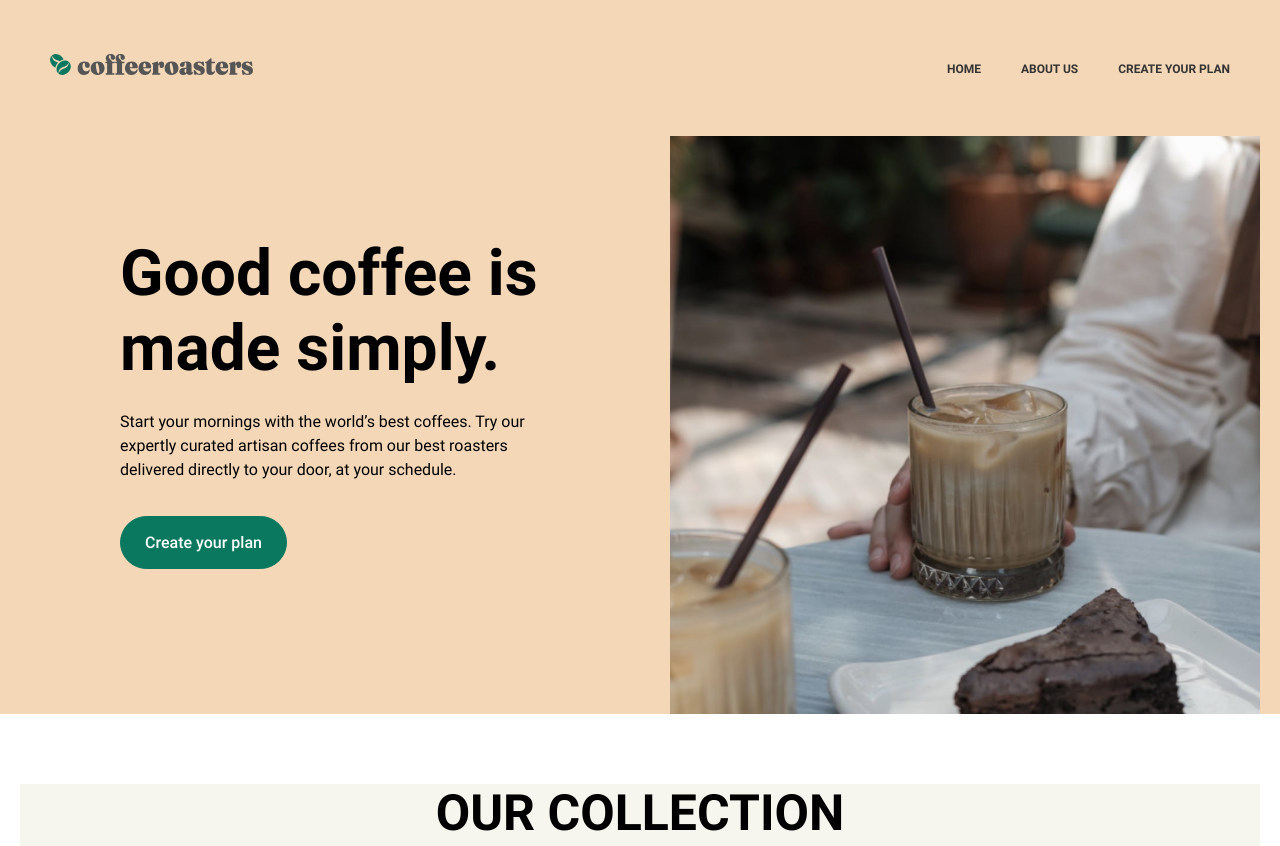
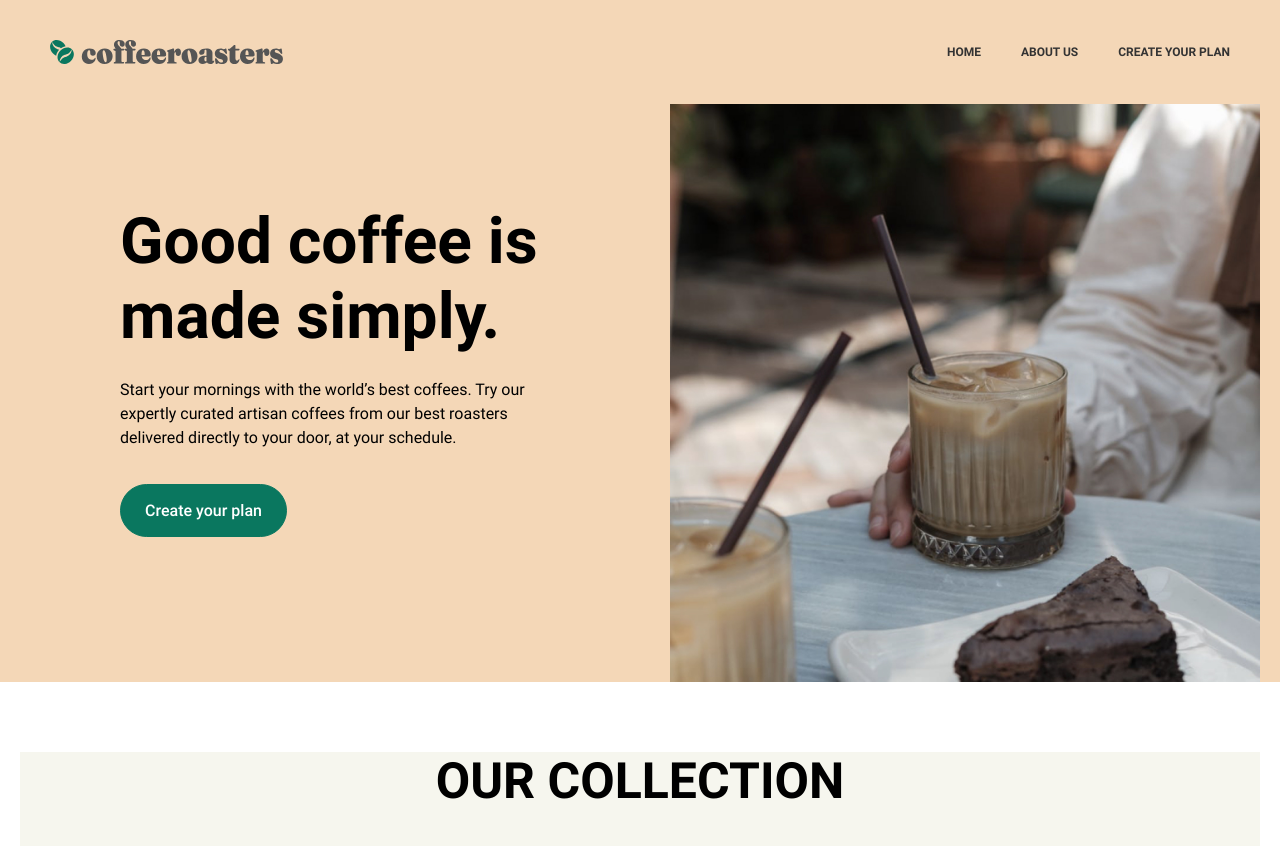
Before and after one commit to oyatillo0201/Coffeeroasters, a plain HTML site: page index.html in a window 1280 px wide. Shown: the top 846 px of the page. Drawn offline with Linux system fonts and the light colour scheme.

Commit message:
Add site-header

```diff
--- a/css/style.css
+++ b/css/style.css
@@ -1,5 +1,12 @@
+/* CUSTOM PROPS */
+:root {
+  --text-color: #333;
+  --accent-color-green: #0a775f;
+  --outline-color: var(--accent-color-green);
+}
+
+
 /* FONTS */
-
 @font-face {
   font-family: "Roboto";
   font-style: normal;
@@ -45,14 +52,19 @@ body {
   margin: 0;
   font-family: "Roboto","Arial", sans-serif;
   font-size: 16px;
-  line-height: 1.5;
+  line-height: 1.75;
   background-color: #fff;
-  color: #222;
+  color: var(--text-color);
 }
 
 img {
   max-width: 100%;
   height: auto;
+}
+
+*:focus {
+  outline: 2px dashed var(--outline-color);
+  outline-offset: 3px;
 }
 
 /* CONTAINER */
@@ -70,28 +82,53 @@ img {
   flex-grow: 1;
 }
 
-/* SITE-HEADER */
-.global-wrapper {
+/* SITE-HEADER-INTRO-WRAPER */
+.site-header-hero-wrapper {
   background-color: #f1d2ae;
   background-image: url(../img/site-header-bg.jpg);
-  background-repeat: no-repeat;
-  background-size: cover;
+}
+
+
+/* SITE-HEADER */
+.site-header {
+  padding-top: 40px;
+  padding-bottom: 40px;
 }
 
 .site-header-container {
-  padding: 40px 50px 40px 50px;
   display: flex;
   justify-content: space-between;
   align-items: center;
+  padding-left: 50px;
+  padding-right: 50px;
+}
+
+.site-header-logo-link {
+  display: flex;
+  text-decoration: none;
+}
+
+.site-header-logo-link:hover {
+  opacity: 0.8;
+}
+
+.site-header-logo-link:active {
+  opacity: 0.6;
 }
 
 .site-header-logo-img {
-  width: 203px;
+  width: 233px;
+  height: 24px;
+  object-fit: contain;
   margin-right: 20px;
 }
 
+
+/* SITENAV */
 .sitenav-list {
   display: flex;
+  padding: 0;
+  margin: 0;
   list-style: none;
 }
 
@@ -100,14 +137,22 @@ img {
 }
 
 .sitenav-link {
+  display: block;
   font-weight: 700;
   line-height: 14px;
   font-size: 12px;
   text-transform: uppercase;
-  color: #333333;
   text-decoration: none;
+  color: var(--text-color);
 }
 
+.sitenav-link:hover {
+  color: var(--accent-color-green);
+}
+
+.sitenav-link:active {
+  opacity: 0.6;
+}
 
 /* HERO */
 .site-hero-container {
--- a/index.html
+++ b/index.html
@@ -17,13 +17,15 @@
 </head>
 <body>
 
-<div class="global-wrapper">
+<div class="site-header-hero-wrapper">
   <!-- SITE-HEADER -->
   <header class="site-header">
     <div class="site-header-container container">
-      <a class="site-header-logo" href="#">
-        <img class="site-header-logo-img" src="img/site-logo.svg" alt="logo" width="203" height="24">
+      <a class="site-header-logo-link" href="index.html">
+        <img class="site-header-logo-img" src="img/site-logo.svg" alt="logo" width="235" height="24">
       </a>
+
+      <!-- SITENAV -->
       <nav class="sitenav">
         <ul class="sitenav-list">
           <li class="sitenav-item"><a class="sitenav-link" href="#">Home</a> </li>
```
